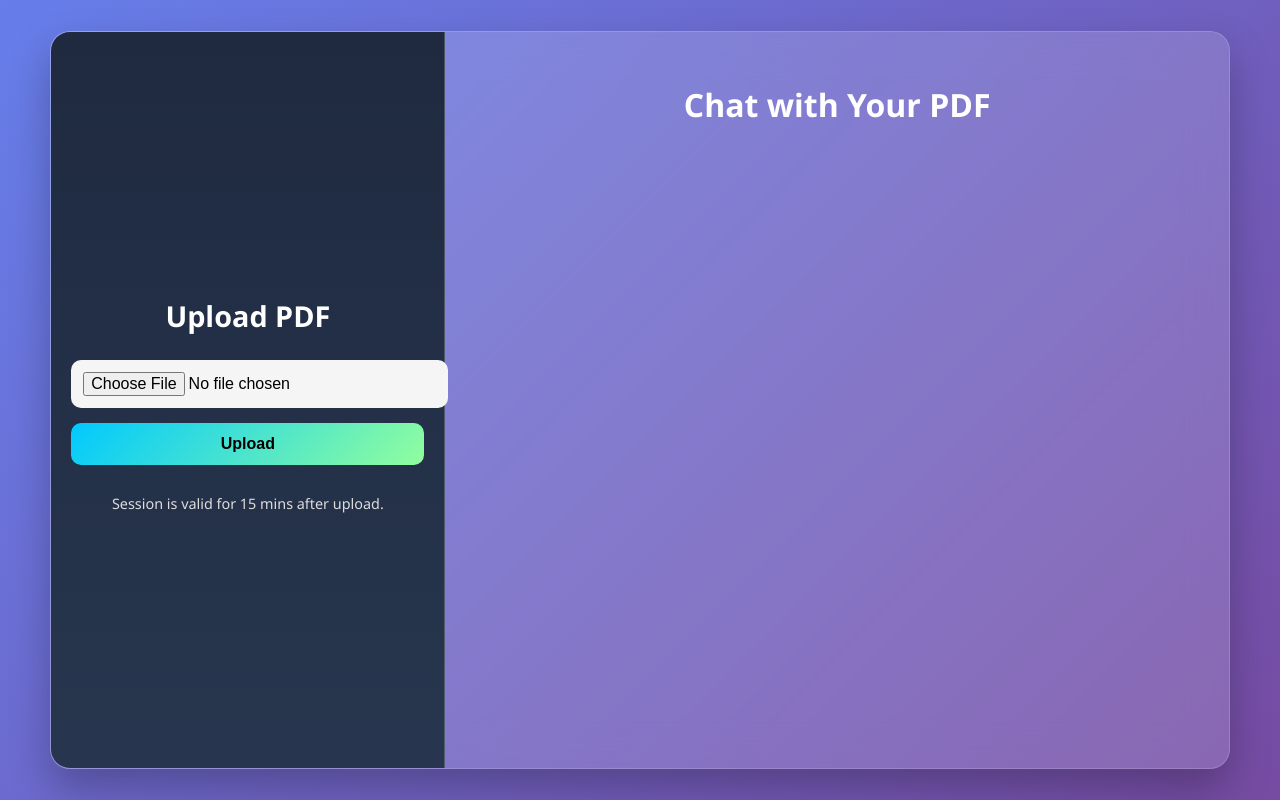
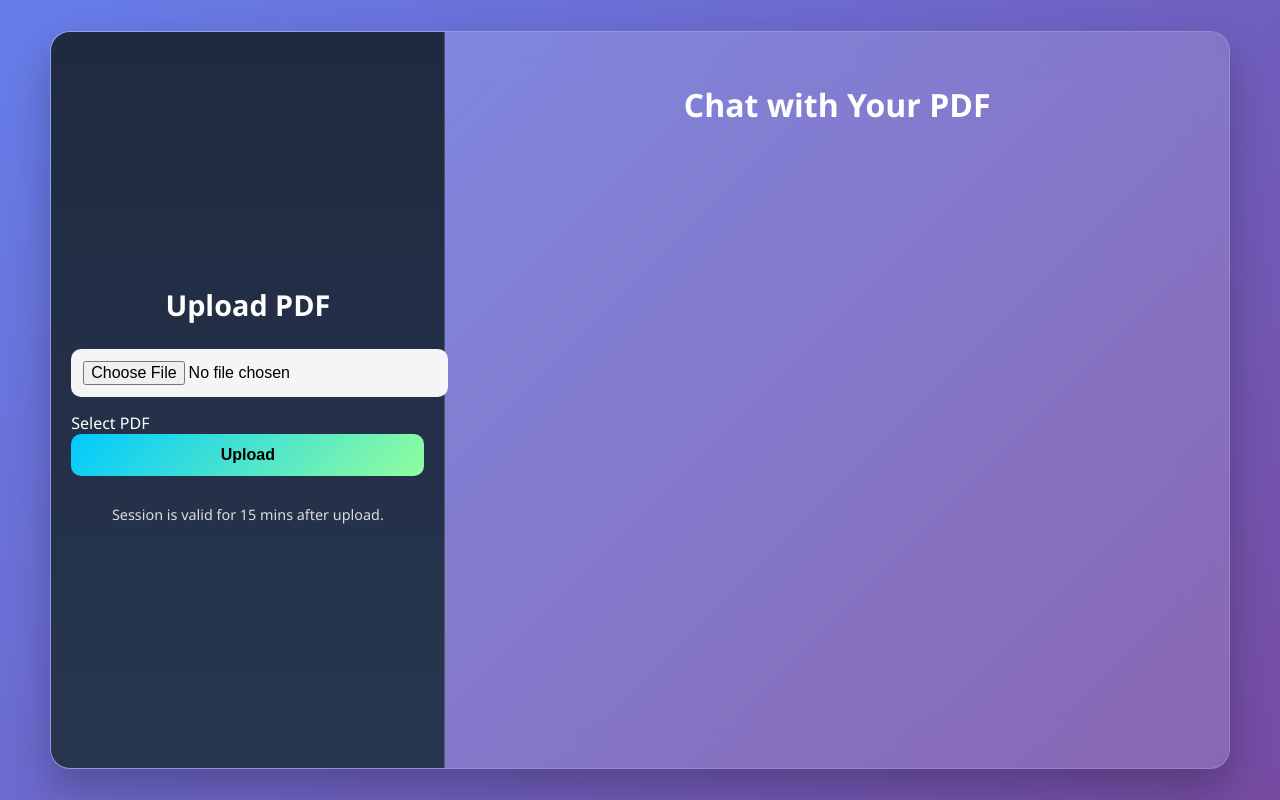
Before and after one commit to shubhendu-ghosh-DS/AskmyPdf, a Flask app: page / in a window 1280 px wide. Run offline with Flask 3, Linux system fonts and the light colour scheme.

Commit message:
Update templates/index.html

```diff
--- a/templates/index.html
+++ b/templates/index.html
@@ -8,23 +8,29 @@
 </head>
 <body>
   <div class="main-container">
-    <!-- LEFT PANEL: PDF Upload -->
+    <!-- LEFT PANEL -->
     <div class="left-panel">
       <h2>Upload PDF</h2>
-      <input type="file" id="pdf-upload" accept="application/pdf"/>
+
+      <label class="file-upload-label">
+        <input type="file" id="pdf-upload" accept="application/pdf"/>
+        <span>Select PDF</span>
+      </label>
+
       <button onclick="uploadPDF()">Upload</button>
       <p class="note">Session is valid for 15 mins after upload.</p>
+      <div id="message-box" class="message-box"></div>
     </div>
 
-    <!-- RIGHT PANEL: Chat Interface -->
+    <!-- RIGHT PANEL -->
     <div class="right-panel">
       <h1>Chat with Your PDF</h1>
       <div id="chat-section" style="display:none;">
         <div class="chat-box" id="chat-box"></div>
         <div class="input-section">
-          <input type="text" id="question" placeholder="Ask something..."/>
+          <input type="text" id="question" placeholder="Ask something..." autocomplete="off"/>
           <button onclick="sendQuestion()">Send</button>
-          <button class="clear-btn" onclick="clearSession()">Clear Session</button>
+          <button class="clear-btn" onclick="clearSession()">Clear</button>
         </div>
       </div>
     </div>
```
